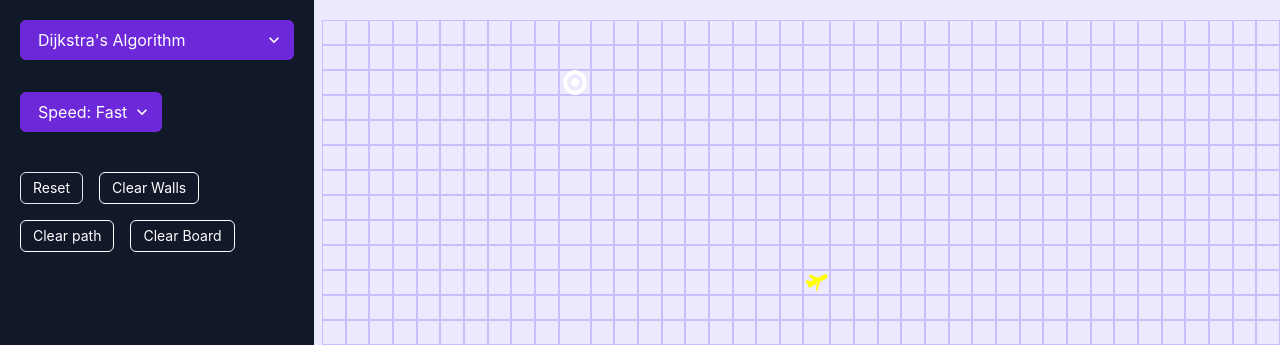
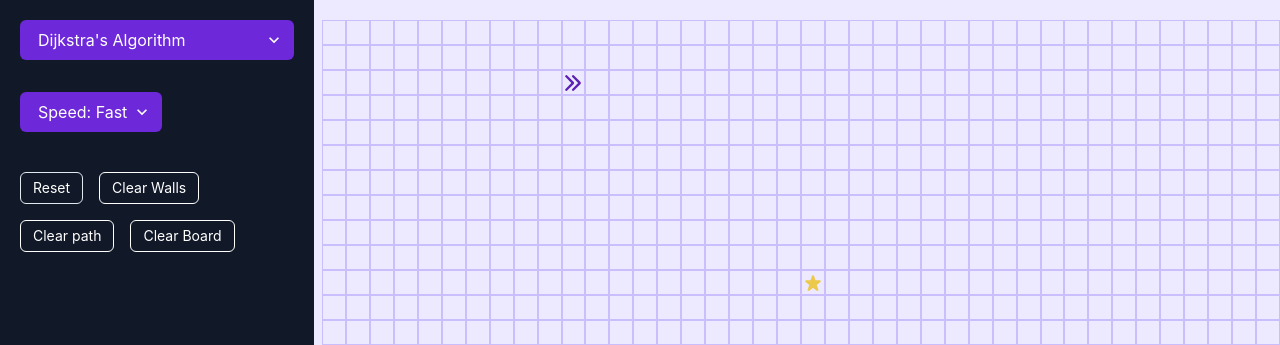
Before and after one commit to shanoysinc/Path-Visualizer, a React (Vite) app: page / in a window 1280 px wide. Shown: the part 140-485 px from the top of the page. Built offline with nearby package versions, Linux system fonts and the light colour scheme.

Commit message:
add new icons

```diff
--- a/src/components/grid/components/node/Node.tsx
+++ b/src/components/grid/components/node/Node.tsx
@@ -16,6 +16,7 @@ import {
 } from "../../../../state/pathFinder/useRoutePos";
 import { TargetIcon } from "../../../../assets/TargetIcon";
 import { AirplaneIcon } from "../../../../assets/Airplane";
+import { ArrowRightIcon, StarIcon } from "@chakra-ui/icons";
 
 interface Props {
   row: number;
@@ -134,8 +135,8 @@ export const Node = memo(({ col, row }: Props) => {
       draggable={false}
       className={`grid__node ${isStartNode} ${isEndNode} ${wall}`}
     >
-      {isEndNode && <TargetIcon color="white" height={25} width={30} />}
-      {isStartNode && <AirplaneIcon color="yellow" height={25} width={25} />}
+      {isEndNode && <ArrowRightIcon w={4} h={4} color="#5b21b6" />}
+      {isStartNode && <StarIcon w={4} h={4} color="yellow.400" />}
     </div>
   );
 });
```
